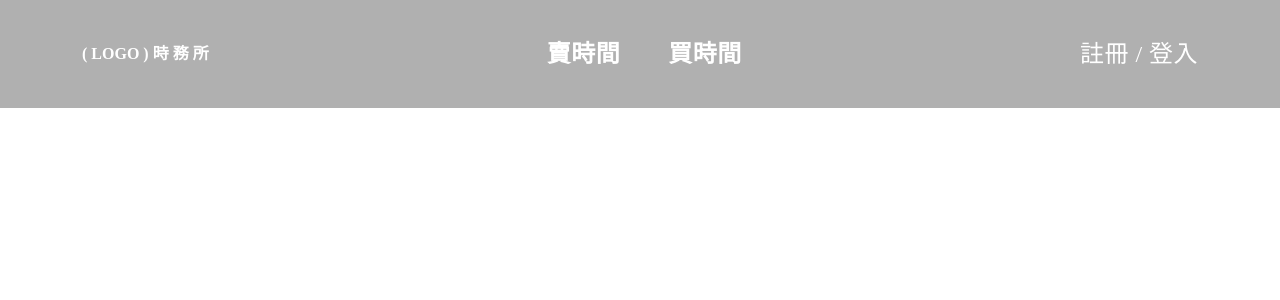
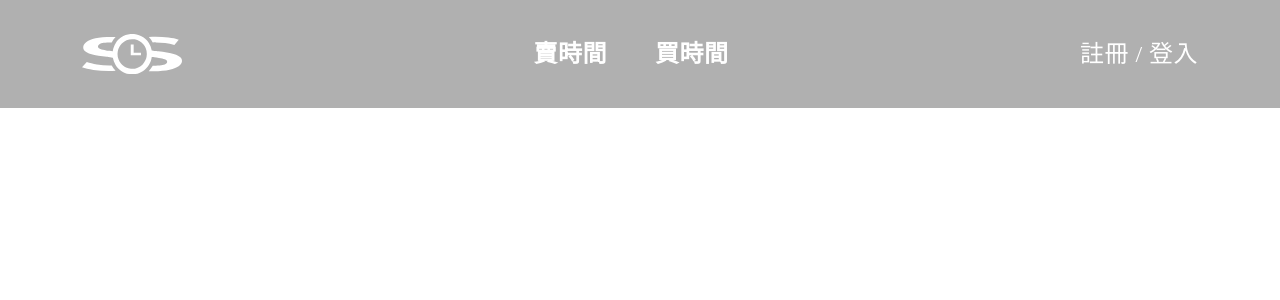
Before and after one commit to wateruby8/service-or-salary, a React (Vite) app: page / in a window 1280 px wide. Shown: the top 300 px of the page. Built offline with nearby package versions, Linux system fonts and the light colour scheme.

Commit message:
新增桌面版 header logo

```diff
--- a/src/components/Header.jsx
+++ b/src/components/Header.jsx
@@ -1,4 +1,5 @@
 import { useEffect, useState } from "react";
+import { Link } from "react-router-dom";
 
 export default function Header() {
   const [isScrolled, setIsScrolled] = useState(false);
@@ -25,18 +26,24 @@ export default function Header() {
 
   // 背景目前有底色 記得到時改成透明的
   return (
-    <header className={`header header--sticky ${isScrolled ? "header--scrolled" : ""}`}>
+    <header
+      className={`header header--sticky ${isScrolled ? "header--scrolled" : ""}`}
+    >
       <div className="container">
         <div className="d-flex align-items-center justify-content-between header-height">
           {/* Logo */}
-          <div className="header-logo">
-            <a href="/" className="text-decoration-none fw-bold link-neutral">
-              ( LOGO ) 時 務 所
-            </a>
+          <div>
+            <Link to="/" className="d-inline-block">
+              <img
+                src={`${import.meta.env.BASE_URL}logo_light_01.svg`}
+                alt="時務所"
+                style={{ height: "40px" }}
+              />
+            </Link>
           </div>
 
           {/* 主導覽 */}
-          <nav className="header-nav">
+          <nav>
             <ul className="d-flex fs-4 ls-2 fw-bold mb-0 list-unstyled">
               <li>
                 <a href="/" className="header-link me-5 text-decoration-none">
```
Also changed, not shown: public/logo_dark_01.svg (renamed from public/logo.svg), public/logo_light_01.svg (added).
